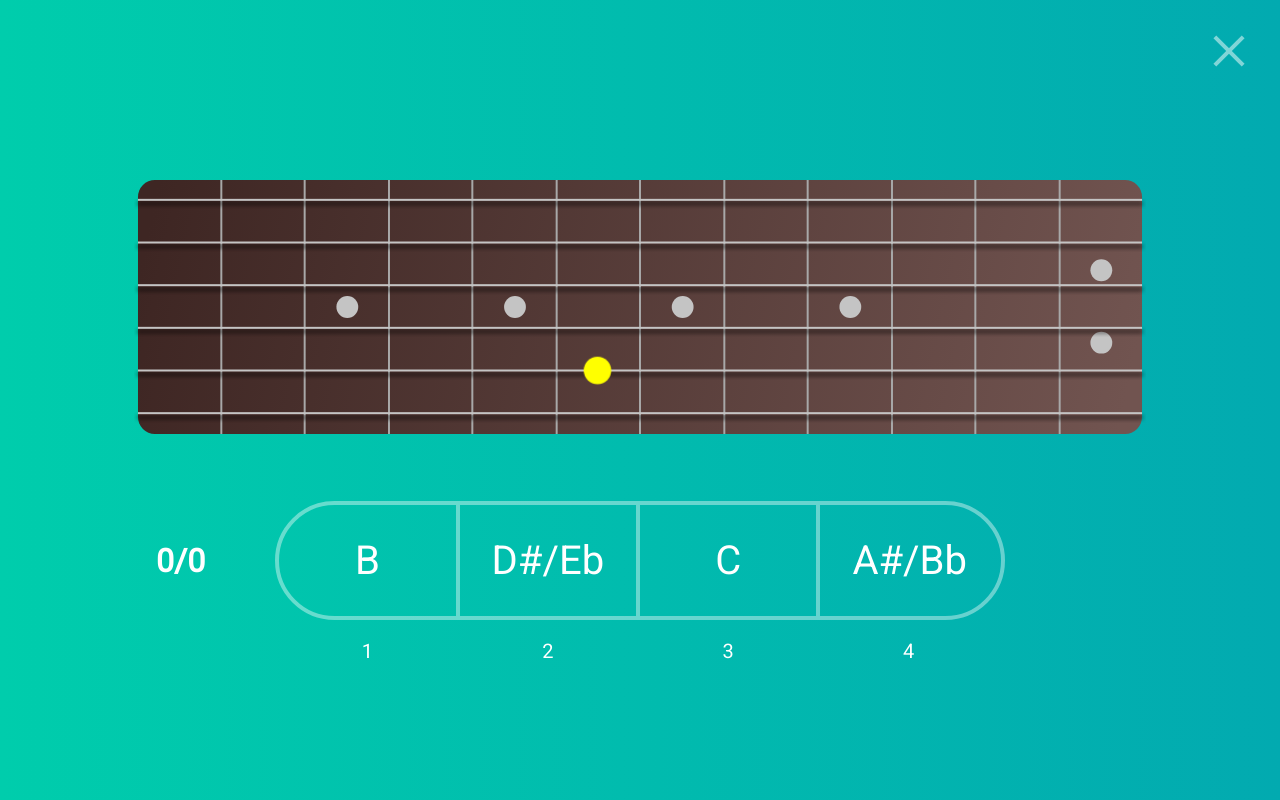
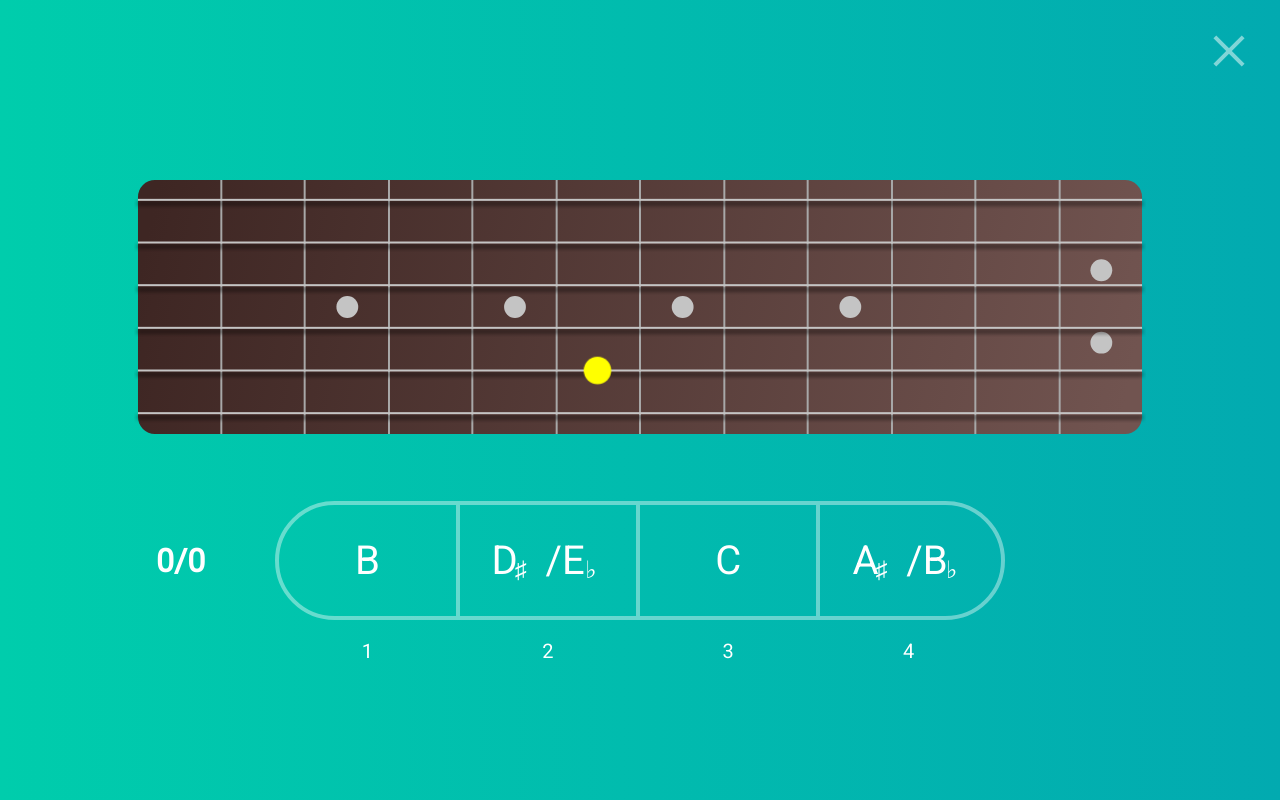
Before and after one commit to jikol1906/fretboard-learner, a React (Create React App) app: page / in a window 1280 px wide. Both pictures are taken after a click on the button "START". Built offline with nearby package versions, Linux system fonts and the light colour scheme.

Commit message:
use unicode sharp and flat symbols for buttons

```diff
--- a/src/components/NoteButtons/NoteButtonsStyles.ts
+++ b/src/components/NoteButtons/NoteButtonsStyles.ts
@@ -16,6 +16,7 @@ interface NoteButtonProps {
 
 export const NoteButton = styled.button<NoteButtonProps>`
     position: relative;
+    white-space: nowrap;
     font-size:2.5em;
     font-weight: 400;
     box-sizing: content-box;
@@ -44,3 +45,17 @@ export const NoteButton = styled.button<NoteButtonProps>`
     &:nth-child(3)::after {content: "3";}
     &:nth-child(4)::after {content: "4";}
 `
+
+export const NoteWithSymbol = styled.span`
+    position: relative;
+    display: inline-block;
+    text-align: left;
+    width: 2.4ch;
+`
+
+export const Symbol = styled.span`
+  position: absolute;
+    font-size: 0.6em;
+    top: 40.2%;
+    left: 43%;
+`
--- a/src/components/NoteButtons/NotesButtons.tsx
+++ b/src/components/NoteButtons/NotesButtons.tsx
@@ -2,7 +2,7 @@ import * as React from 'react';
 import { useEffect, useRef } from 'react';
 import { useAppDispatch, useAppSelector } from '../../app/hooks';
 import { incrementCorrectAnswered, incrementTotalAnswered, selectCorrectAnswer, selectNoteButtons, selectWrongAnswerClicked, setCorrectAnswer, setWrongAnswerClicked } from '../../redux/appSlice';
-import { NoteButton, NoteButtonsContainer } from './NoteButtonsStyles';
+import { NoteButton, NoteButtonsContainer, NoteWithSymbol,Symbol } from './NoteButtonsStyles';
 
 interface INoteButtonsProps {
 }
@@ -18,8 +18,28 @@ const NoteButtons: React.FunctionComponent<INoteButtonsProps> = (props) => {
   const btn2ref = useRef<HTMLButtonElement>(null)
   const btn3ref = useRef<HTMLButtonElement>(null)
   const btn4ref = useRef<HTMLButtonElement>(null)
-  const [b1,b2,b3,b4] = buttons;
 
+  const [b1,b2,b3,b4] = buttons.map(b => {
+    if(b.includes("#")) {
+      const [sharp,flat] = b.split("/")
+
+      return (
+        <>
+          <NoteWithSymbol>
+            {sharp[0]}
+            <Symbol>♯</Symbol>
+          </NoteWithSymbol>
+          /
+          <NoteWithSymbol>
+          {flat[0]}
+          <Symbol>♭</Symbol>
+          </NoteWithSymbol>
+      </>
+      )
+
+    }
+    return b;
+  });
 
   const btnClicked = (val:string) => {
 
@@ -59,14 +79,14 @@ const NoteButtons: React.FunctionComponent<INoteButtonsProps> = (props) => {
     return () => {
       document.removeEventListener('keydown',handleKeydown)
     }
-  },[b1,b2,b3,b4])
+  },buttons)
 
   return (
       <NoteButtonsContainer style={{gridArea:'a2'}}>
-          <NoteButton ref={btn1ref} wrong={wrongAnswerClicked} onClick={() => btnClicked(b1)} style={{gridArea:'b1'}}>{b1}</NoteButton>
-          <NoteButton ref={btn2ref} wrong={wrongAnswerClicked} onClick={() => btnClicked(b2)} style={{gridArea:'b2'}}>{b2}</NoteButton>
-          <NoteButton ref={btn3ref} wrong={wrongAnswerClicked} onClick={() => btnClicked(b3)} style={{gridArea:'b3'}}>{b3}</NoteButton>
-          <NoteButton ref={btn4ref} wrong={wrongAnswerClicked} onClick={() => btnClicked(b4)} style={{gridArea:'b4'}}>{b4}</NoteButton>
+          <NoteButton ref={btn1ref} wrong={wrongAnswerClicked} onClick={() => btnClicked(buttons[0])} style={{gridArea:'b1'}}>{b1}</NoteButton>
+          <NoteButton ref={btn2ref} wrong={wrongAnswerClicked} onClick={() => btnClicked(buttons[1])} style={{gridArea:'b2'}}>{b2}</NoteButton>
+          <NoteButton ref={btn3ref} wrong={wrongAnswerClicked} onClick={() => btnClicked(buttons[2])} style={{gridArea:'b3'}}>{b3}</NoteButton>
+          <NoteButton ref={btn4ref} wrong={wrongAnswerClicked} onClick={() => btnClicked(buttons[3])} style={{gridArea:'b4'}}>{b4}</NoteButton>
       </NoteButtonsContainer>
   );
 };
```
